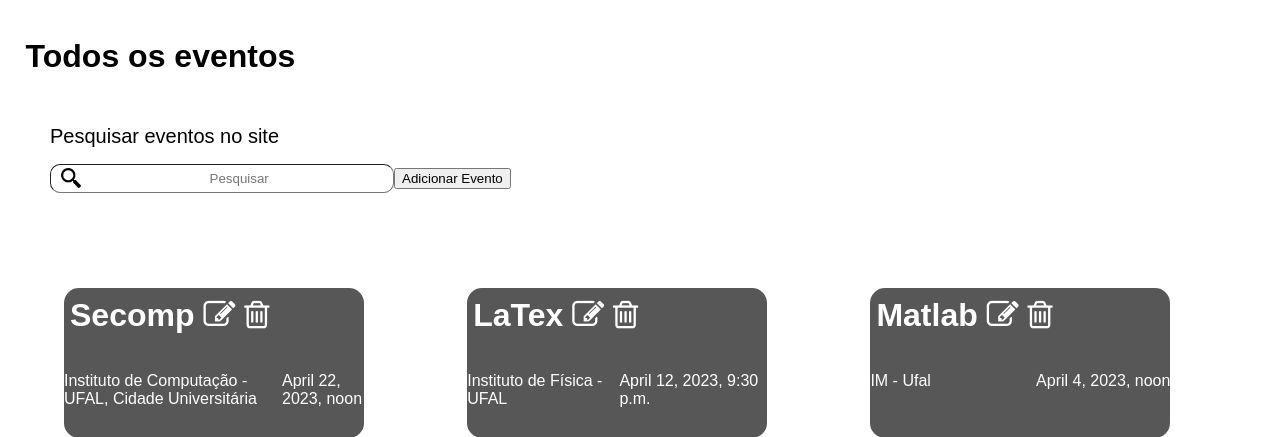
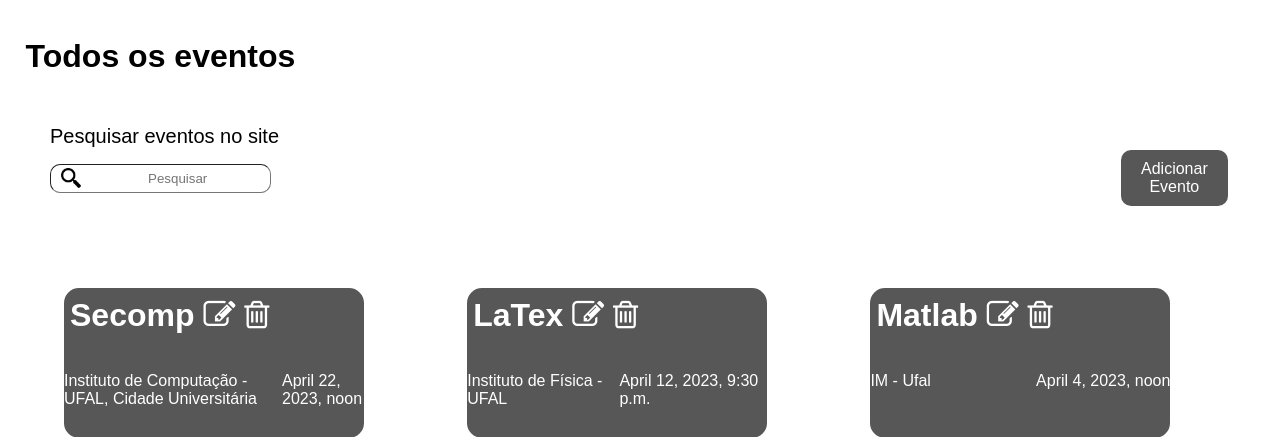
Before and after one commit to waleiss/beeway, a Django app: page /administrador/todos.eventos in a window 1280 px wide. Shown: the part 63-500 px from the top of the page. Run offline with Django 4.2, Linux system fonts and the light colour scheme; data comes from the database, SQL or seed files in the repository.

Commit message:
botaoadd

```diff
--- a/beeway/static/todos.eventos.css
+++ b/beeway/static/todos.eventos.css
@@ -43,4 +43,18 @@
 	position: absolute;
 	bottom: 0;
 	width: 98%;
-  }
+}
+
+button.botaoAdd {
+  background-color: #575757;
+  border-radius: 10px;
+  border: none;
+  border-radius: 10px;
+  color: white;
+  font-size: 16px;
+  padding: 10px 20px;
+  text-align: center;
+  text-decoration: none;
+  display: inline-block;
+  margin-left: 170%;
+}
```
